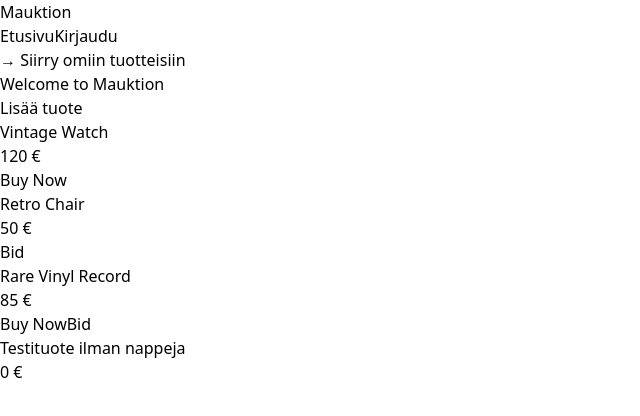
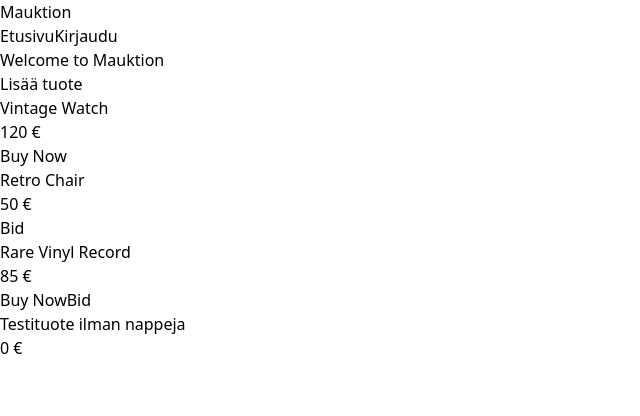
Before and after one commit to ossir1/mauktion-next, a Next.js app: page / in a window 1280 px wide. Shown: the top 416 px of the page, without its empty margins (0-640 px from the left). Built offline with nearby package versions, Linux system fonts and the light colour scheme.

Commit message:
Update index.tsx

```diff
--- a/pages/index.tsx
+++ b/pages/index.tsx
@@ -22,9 +22,6 @@ export default function Home() {
       </Head>
       <main className="p-6">
         <div className="flex justify-between items-center mb-4">
-          <a href="/my-products" className="text-blue-600 underline mb-4 block">
-            → Siirry omiin tuotteisiin
-          </a>
 
           <h1 className="text-3xl font-bold">Welcome to Mauktion</h1>
           <a
```
